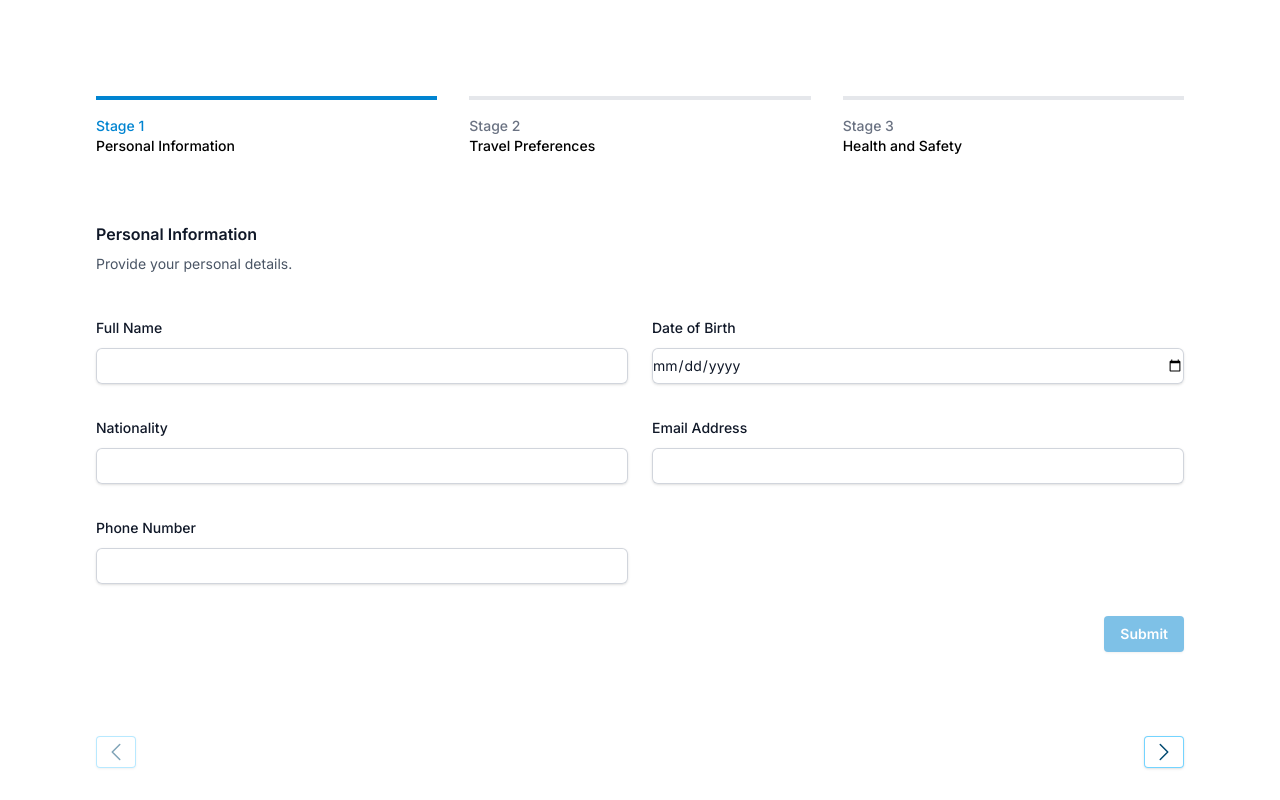
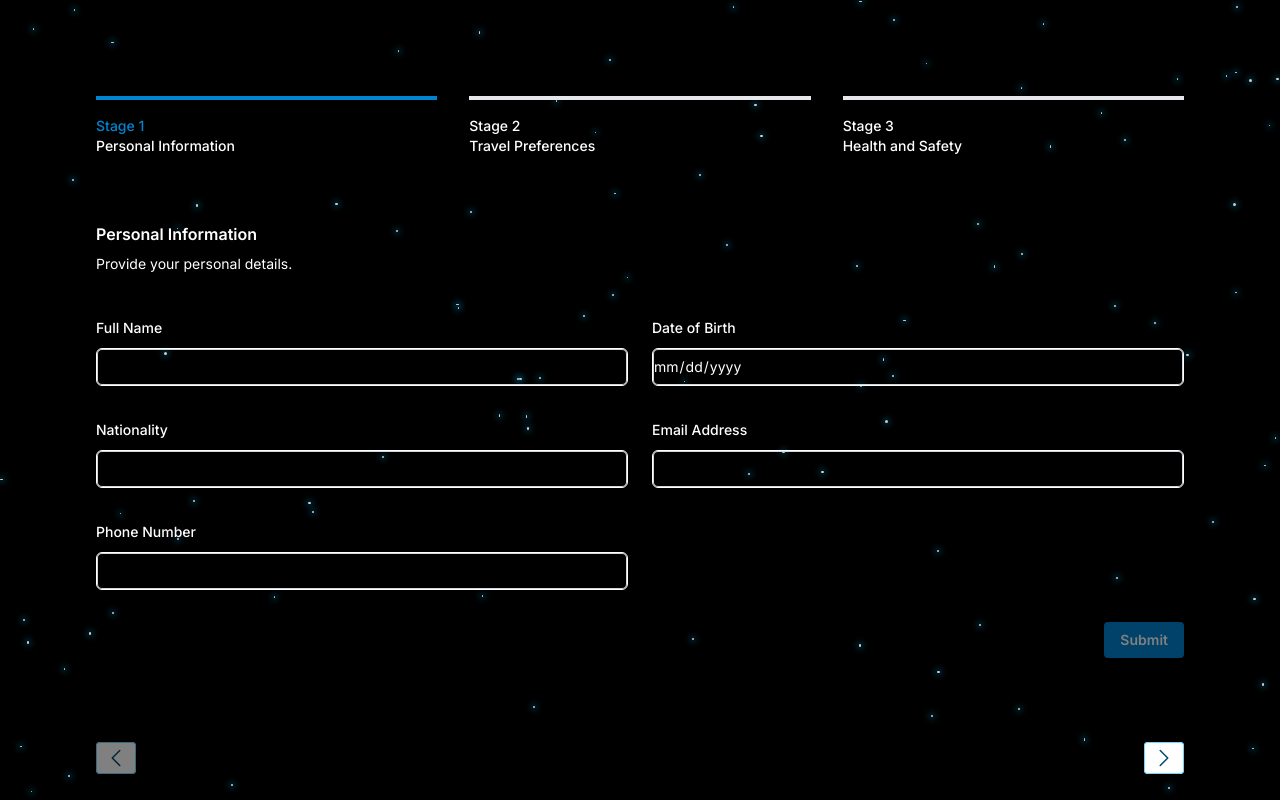
Before and after one commit to baswartz/mars-application, a Next.js app: page / in a window 1280 px wide. Built offline with nearby package versions, Linux system fonts and the light colour scheme.

Commit message:
Changed to star theme and edited some error messages

```diff
--- a/components/form.tsx
+++ b/components/form.tsx
@@ -27,6 +27,26 @@ const steps = [
     fields: ['declaration', 'emergencyContact', 'medicalConditions']
   }
 ]
+function Starfield({ count = 100 }) {
+    const stars = Array.from({ length: count });
+    return (
+      <div className="absolute inset-0 overflow-hidden pointer-events-none">
+        {stars.map((_, i) => (
+          <div
+            key={i}
+            className="absolute rounded-full bg-white opacity-80"
+            style={{
+              width: `${Math.random() * 2 + 1}px`,
+              height: `${Math.random() * 2 + 1}px`,
+              top: `${Math.random() * 100}%`,
+              left: `${Math.random() * 100}%`,
+              boxShadow: `0 0 6px 2px #00bfff66`, // blue glow
+            }}
+          />
+        ))}
+      </div>
+    );
+  }
 
 export default function Form() {
   const [previousStep, setPreviousStep] = useState(0)
@@ -75,7 +95,12 @@ export default function Form() {
   }
 
   return (
-    <section className='absolute inset-0 flex flex-col justify-between p-8 md:p-24'>
+    <>
+        <div className="fixed inset-0 -z-10 bg-black">
+            <Starfield />
+        </div>
+
+        <section className='absolute inset-0 text-white flex flex-col justify-between p-8 md:p-24'>
         {submitted ? (
             <div className="flex flex-col items-center justify-center h-full w-full">
             <h2 className="text-2xl font-bold text-sky-700 mb-4">
@@ -108,7 +133,7 @@ export default function Form() {
                             </div>
                         ) : (
                             <div className='group flex w-full flex-col border-l-4 border-gray-200 py-2 pl-4 transition-colors md:border-l-0 md:border-t-4 md:pb-0 md:pl-0 md:pt-4'>
-                        <span className='text-sm font-medium text-gray-500 transition-colors'>
+                            <span className='text-sm font-medium text-white-500 transition-colors'>
                                 {step.id}
                             </span>
                             <span className='text-sm font-medium'>{step.name}</span>
@@ -128,16 +153,16 @@ export default function Form() {
                         animate={{ x: 0, opacity: 1 }}
                         transition={{ duration: 0.3, ease: 'easeInOut' }}
                     >
-                    <h2 className='text-base font-semibold leading-7 text-gray-900'>
+                        <h2 className='text-base font-semibold leading-7 text-white-900'>
                         Personal Information
                         </h2>
-                    <p className='mt-1 text-sm leading-6 text-gray-600'>
+                        <p className='mt-1 text-sm leading-6 text-white-600'>
                         Provide your personal details.
                         </p>
                         <div className='mt-10 grid grid-cols-1 gap-x-6 gap-y-8 sm:grid-cols-6'>
                         {/* Full Name */}
                         <div className='sm:col-span-3'>
-                        <label htmlFor='fullName' className='block text-sm font-medium leading-6 text-gray-900'>
+                            <label htmlFor='fullName' className='block text-sm font-medium leading-6 text-white-900'>
                             Full Name
                             </label>
                             <div className='mt-2'>
@@ -146,7 +171,7 @@ export default function Form() {
                                 id='fullName'
                                 {...register('fullName')}
                                 autoComplete='name'
-                            className='block w-full rounded-md border-0 py-1.5 text-gray-900 shadow-sm ring-1 ring-inset ring-gray-300 placeholder:text-gray-400 focus:ring-2 focus:ring-inset focus:ring-sky-600 sm:text-sm sm:leading-6'
+                                className='block w-full rounded-md border border-white-500 py-1.5 text-white-900 shadow-sm ring-1 ring-inset ring-gray-300 placeholder:text-gray-400 focus:ring-2 focus:ring-inset focus:ring-sky-600 sm:text-sm sm:leading-6'
                             />
                             {errors.fullName?.message && (
                                 <p className='mt-2 text-sm text-red-400'>{errors.fullName.message}</p>
@@ -155,7 +180,7 @@ export default function Form() {
                         </div>
                         {/* Date of Birth */}
                         <div className='sm:col-span-3'>
-                        <label htmlFor='dob' className='block text-sm font-medium leading-6 text-gray-900'>
+                            <label htmlFor='dob' className='block text-sm font-medium leading-6 text-white-900'>
                             Date of Birth
                             </label>
                             <div className='mt-2'>
@@ -165,7 +190,7 @@ export default function Form() {
                                 {...register('dob', {
                                 valueAsDate: true
                                 })}
-                            className='block w-full rounded-md border-0 py-1.5 text-gray-900 shadow-sm ring-1 ring-inset ring-gray-300 placeholder:text-gray-400 focus:ring-2 focus:ring-inset focus:ring-sky-600 sm:text-sm sm:leading-6'
+                                className='block w-full rounded-md border border-white-500 py-1.5 text-white-900 shadow-sm ring-1 ring-inset ring-gray-300 placeholder:text-gray-400 focus:ring-2 focus:ring-inset focus:ring-sky-600 sm:text-sm sm:leading-6'
                             />
                             {errors.dob?.message && (
                                 <p className='mt-2 text-sm text-red-400'>{errors.dob.message as string}</p>
@@ -174,7 +199,7 @@ export default function Form() {
                         </div>
                         {/* Nationality */}
                         <div className='sm:col-span-3'>
-                        <label htmlFor='nationality' className='block text-sm font-medium leading-6 text-gray-900'>
+                            <label htmlFor='nationality' className='block text-sm font-medium leading-6 text-white-900'>
                             Nationality
                             </label>
                             <div className='mt-2'>
@@ -183,7 +208,7 @@ export default function Form() {
                                 id='nationality'
                                 {...register('nationality')}
                                 autoComplete='country'
-                            className='block w-full rounded-md border-0 py-1.5 text-gray-900 shadow-sm ring-1 ring-inset ring-gray-300 placeholder:text-gray-400 focus:ring-2 focus:ring-inset focus:ring-sky-600 sm:text-sm sm:leading-6'
+                                className='block w-full rounded-md border border-white-500 py-1.5 text-white-900 shadow-sm ring-1 ring-inset ring-gray-300 placeholder:text-gray-400 focus:ring-2 focus:ring-inset focus:ring-sky-600 sm:text-sm sm:leading-6'
                             />
                             {errors.nationality?.message && (
                                 <p className='mt-2 text-sm text-red-400'>{errors.nationality.message}</p>
@@ -192,7 +217,7 @@ export default function Form() {
                         </div>
                         {/* Email */}
                         <div className='sm:col-span-3'>
-                        <label htmlFor='email' className='block text-sm font-medium leading-6 text-gray-900'>
+                            <label htmlFor='email' className='block text-sm font-medium leading-6 text-white-900'>
                             Email Address
                             </label>
                             <div className='mt-2'>
@@ -201,7 +226,7 @@ export default function Form() {
                                 id='email'
                                 {...register('email')}
                                 autoComplete='email'
-                            className='block w-full rounded-md border-0 py-1.5 text-gray-900 shadow-sm ring-1 ring-inset ring-gray-300 placeholder:text-gray-400 focus:ring-2 focus:ring-inset focus:ring-sky-600 sm:text-sm sm:leading-6'
+                                className='block w-full rounded-md border border-white-500 p py-1.5 text-white-900 shadow-sm ring-1 ring-inset ring-gray-300 placeholder:text-gray-400 focus:ring-2 focus:ring-inset focus:ring-sky-600 sm:text-sm sm:leading-6'
                             />
                             {errors.email?.message && (
                                 <p className='mt-2 text-sm text-red-400'>{errors.email.message}</p>
@@ -210,7 +235,7 @@ export default function Form() {
                         </div>
                         {/* Phone */}
                         <div className='sm:col-span-3'>
-                        <label htmlFor='phone' className='block text-sm font-medium leading-6 text-gray-900'>
+                            <label htmlFor='phone' className='block text-sm font-medium leading-6 text-white-900'>
                             Phone Number
                             </label>
                             <div className='mt-2'>
@@ -221,7 +246,7 @@ export default function Form() {
                                 pattern='[0-9\-+\s]+'
                                 {...register('phone')}
                                 autoComplete='tel'
-                            className='block w-full rounded-md border-0 py-1.5 text-gray-900 shadow-sm ring-1 ring-inset ring-gray-300 placeholder:text-gray-400 focus:ring-2 focus:ring-inset focus:ring-sky-600 sm:text-sm sm:leading-6'
+                                className='block w-full rounded-md border border-white-500 p py-1.5 text-white-900 shadow-sm ring-1 ring-inset ring-gray-300 placeholder:text-gray-400 focus:ring-2 focus:ring-inset focus:ring-sky-600 sm:text-sm sm:leading-6'
                             />
                             {errors.phone?.message && (
                                 <p className='mt-2 text-sm text-red-400'>{errors.phone.message}</p>
@@ -239,16 +264,16 @@ export default function Form() {
                         animate={{ x: 0, opacity: 1 }}
                         transition={{ duration: 0.3, ease: 'easeInOut' }}
                     >
-                    <h2 className='text-base font-semibold leading-7 text-gray-900'>
+                        <h2 className='text-base font-semibold leading-7 text-white-900'>
                         Travel Preferences
                         </h2>
-                    <p className='mt-1 text-sm leading-6 text-gray-600'>
+                        <p className='mt-1 text-sm leading-6 text-white-600'>
                         Tell us about your travel plans.
                         </p>
                         <div className='mt-10 grid grid-cols-1 gap-x-6 gap-y-8 sm:grid-cols-6'>
                         {/* Departure Date */}
                         <div className='sm:col-span-3'>
-                        <label htmlFor='departure' className='block text-sm font-medium leading-6 text-gray-900'>
+                            <label htmlFor='departure' className='block text-sm font-medium leading-6 text-white-900'>
                             Departure Date
                             </label>
                             <div className='mt-2'>
@@ -258,7 +283,7 @@ export default function Form() {
                                 {...register('departure', {
                                 valueAsDate: true
                                 })}
-                            className='block w-full rounded-md border-0 py-1.5 text-gray-900 shadow-sm ring-1 ring-inset ring-gray-300 placeholder:text-gray-400 focus:ring-2 focus:ring-inset focus:ring-sky-600 sm:text-sm sm:leading-6'
+                                className='block w-full rounded-md border border-white-500 p py-1.5 text-white-900 shadow-sm ring-1 ring-inset ring-gray-300 placeholder:text-gray-400 focus:ring-2 focus:ring-inset focus:ring-sky-600 sm:text-sm sm:leading-6'
                             />
                             {errors.departure?.message && (
                                 <p className='mt-2 text-sm text-red-400'>{errors.departure.message as string}</p>
@@ -267,7 +292,7 @@ export default function Form() {
                         </div>
                         {/* Return Date */}
                         <div className='sm:col-span-3'>
-                        <label htmlFor='return' className='block text-sm font-medium leading-6 text-gray-900'>
+                            <label htmlFor='return' className='block text-sm font-medium leading-6 text-white-900'>
                             Return Date
                             </label>
                             <div className='mt-2'>
@@ -277,7 +302,7 @@ export default function Form() {
                                 {...register('return', {
                                 valueAsDate: true
                                 })}
-                            className='block w-full rounded-md border-0 py-1.5 text-gray-900 shadow-sm ring-1 ring-inset ring-gray-300 placeholder:text-gray-400 focus:ring-2 focus:ring-inset focus:ring-sky-600 sm:text-sm sm:leading-6'
+                                className='block w-full rounded-md border border-white-500 p py-1.5 text-white-900 shadow-sm ring-1 ring-inset ring-gray-300 placeholder:text-gray-400 focus:ring-2 focus:ring-inset focus:ring-sky-600 sm:text-sm sm:leading-6'
                             />
                             {errors.return?.message && (
                                 <p className='mt-2 text-sm text-red-400'>{errors.return.message as string}</p>
@@ -286,14 +311,14 @@ export default function Form() {
                         </div>
                         {/* Accommodation Preference */}
                         <div className='sm:col-span-3'>
-                        <label htmlFor='accommodation' className='block text-sm font-medium leading-6 text-gray-900'>
+                            <label htmlFor='accommodation' className='block text-sm font-medium leading-6 text-white-900'>
                             Accommodation Preference
                             </label>
                             <div className='mt-2'>
                             <select
                                 id='accommodation'
                                 {...register('accommodation')}
-                            className='block w-full rounded-md border-0 py-1.5 text-gray-900 shadow-sm ring-1 ring-inset ring-gray-300 focus:ring-2 focus:ring-inset focus:ring-sky-600 sm:text-sm sm:leading-6'
+                                className='block w-full rounded-md border border-white-500 p py-1.5 text-white-900 shadow-sm ring-1 ring-inset ring-gray-300 focus:ring-2 focus:ring-inset focus:ring-sky-600 sm:text-sm sm:leading-6'
                             >
                                 <option value=''>Select an option</option>
                                 <option value='space-hotel'>Space Hotel</option>
@@ -306,7 +331,7 @@ export default function Form() {
                         </div>
                         {/* Special Requests */}
                         <div className='sm:col-span-6'>
-                        <label htmlFor='requests' className='block text-sm font-medium leading-6 text-gray-900'>
+                            <label htmlFor='requests' className='block text-sm font-medium leading-6 text-white-900'>
                             Special Requests or Preferences
                             </label>
                             <div className='mt-2'>
@@ -314,7 +339,7 @@ export default function Form() {
                                 id='requests'
                                 {...register('requests')}
                                 rows={3}
-                            className='block w-full rounded-md border-0 py-1.5 text-gray-900 shadow-sm ring-1 ring-inset ring-gray-300 placeholder:text-gray-400 focus:ring-2 focus:ring-inset focus:ring-sky-600 sm:text-sm sm:leading-6'
+                                className='block w-full rounded-md border border-white-500 p py-1.5 text-white-900 shadow-sm ring-1 ring-inset ring-gray-300 placeholder:text-gray-400 focus:ring-2 focus:ring-inset focus:ring-sky-600 sm:text-sm sm:leading-6'
                             />
                             {errors.requests?.message && (
                                 <p className='mt-2 text-sm text-red-400'>{errors.requests.message as string}</p>
@@ -332,10 +357,10 @@ export default function Form() {
                         animate={{ x: 0, opacity: 1 }}
                         transition={{ duration: 0.3, ease: 'easeInOut' }}
                     >
-                    <h2 className='text-base font-semibold leading-7 text-gray-900'>
+                        <h2 className='text-base font-semibold leading-7 text-white-900'>
                         Health and Safety
                         </h2>
-                    <p className='mt-1 text-sm leading-6 text-gray-600'>
+                        <p className='mt-1 text-sm leading-6 text-white-600'>
                         For your safety, please provide the following information.
                         </p>
                         <div className='mt-10 grid grid-cols-1 gap-x-6 gap-y-8 sm:grid-cols-6'>
@@ -348,7 +373,7 @@ export default function Form() {
                                 {...register('declaration')}
                                 className='h-4 w-4 rounded border-gray-300 text-sky-600 focus:ring-sky-600'
                             />
-                        <label htmlFor='declaration' className='ml-2 block text-sm font-medium leading-6 text-gray-900'>
+                            <label htmlFor='declaration' className='ml-2 block text-sm font-medium leading-6 text-white-900'>
                                 I declare that I am in good health for space travel.
                             </label>
                             </div>
@@ -358,7 +383,7 @@ export default function Form() {
                         </div>
                         {/* Emergency Contact */}
                         <div className='sm:col-span-3'>
-                        <label htmlFor='emergencyContact' className='block text-sm font-medium leading-6 text-gray-900'>
+                            <label htmlFor='emergencyContact' className='block text-sm font-medium leading-6 text-white-900'>
                             Emergency Contact Number
                             </label>
                             <div className='mt-2'>
@@ -369,7 +394,7 @@ export default function Form() {
                                 pattern='[0-9\-+\s]+'
                                 {...register('emergencyContact')}
                                 autoComplete='tel'
-                            className='block w-full rounded-md border-0 py-1.5 text-gray-900 shadow-sm ring-1 ring-inset ring-gray-300 placeholder:text-gray-400 focus:ring-2 focus:ring-inset focus:ring-sky-600 sm:text-sm sm:leading-6'
+                                className='block w-full rounded-md border border-white-500 p py-1.5 text-white-900 shadow-sm ring-1 ring-inset ring-gray-300 placeholder:text-gray-400 focus:ring-2 focus:ring-inset focus:ring-sky-600 sm:text-sm sm:leading-6'
                             />
                             {errors.emergencyContact?.message && (
                                 <p className='mt-2 text-sm text-red-400'>{errors.emergencyContact.message}</p>
@@ -378,7 +403,7 @@ export default function Form() {
                         </div>
                         {/* Medical Conditions */}
                         <div className='sm:col-span-6'>
-                        <label htmlFor='medicalConditions' className='block text-sm font-medium leading-6 text-gray-900'>
+                            <label htmlFor='medicalConditions' className='block text-sm font-medium leading-6 text-white-900'>
                             Any Medical Conditions? (if applicable)
                             </label>
                             <div className='mt-2'>
@@ -386,7 +411,7 @@ export default function Form() {
                                 id='medicalConditions'
                                 {...register('medicalConditions')}
                                 rows={2}
-                            className='block w-full rounded-md border-0 py-1.5 text-gray-900 shadow-sm ring-1 ring-inset ring-gray-300 placeholder:text-gray-400 focus:ring-2 focus:ring-inset focus:ring-sky-600 sm:text-sm sm:leading-6'
+                                className='block w-full rounded-md border border-white-500 p py-1.5 text-white-900 shadow-sm ring-1 ring-inset ring-gray-300 placeholder:text-gray-400 focus:ring-2 focus:ring-inset focus:ring-sky-600 sm:text-sm sm:leading-6'
                             />
                             {errors.medicalConditions?.message && (
                                 <p className='mt-2 text-sm text-red-400'>{errors.medicalConditions.message as string}</p>
@@ -404,10 +429,10 @@ export default function Form() {
                         animate={{ x: 0, opacity: 1 }}
                         transition={{ duration: 0.3, ease: 'easeInOut' }}
                     >
-                    <h2 className='text-base font-semibold leading-7 text-gray-900'>
+                        <h2 className='text-base font-semibold leading-7 text-white-900'>
                         Complete
                         </h2>
-                    <p className='mt-1 text-sm leading-6 text-gray-600'>
+                        <p className='mt-1 text-sm leading-6 text-white-600'>
                         Thank you for your submission.
                         </p>
                     </motion.div>
@@ -475,5 +500,6 @@ export default function Form() {
             </>
         )}
         </section>
+    </>
   )
 }
--- a/lib/schema.ts
+++ b/lib/schema.ts
@@ -4,7 +4,7 @@ export const FormDataSchema = z.object({
   fullName: z.string().min(1, 'Full name is required'),
   dob: z.date(),
   email: z.string().min(1, 'Email is required').email('Invalid email address'),
-  phone: z.string().min(1, 'Phone number is required'),
+  phone: z.string().min(10, 'Phone number must be at least 10 digits').regex(/^[0-9+\-\s()]+$/, 'Invalid phone number format'),
   nationality: z.string().min(1, 'Nationality is required'),
   departure: z.date(),
   return: z.date().refine(data => data > new Date(), "Return must be after departure"),
```
Lines whose indentation alone changed are shown as unchanged.
